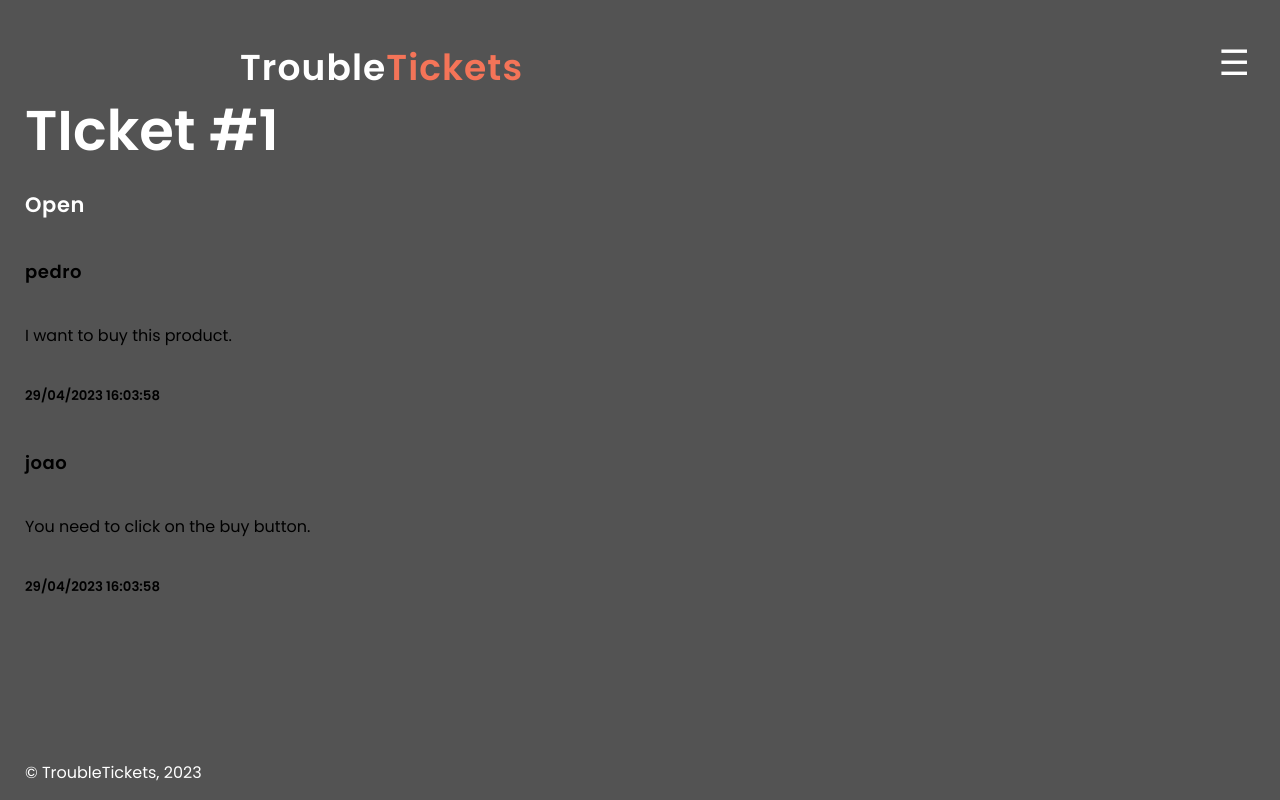
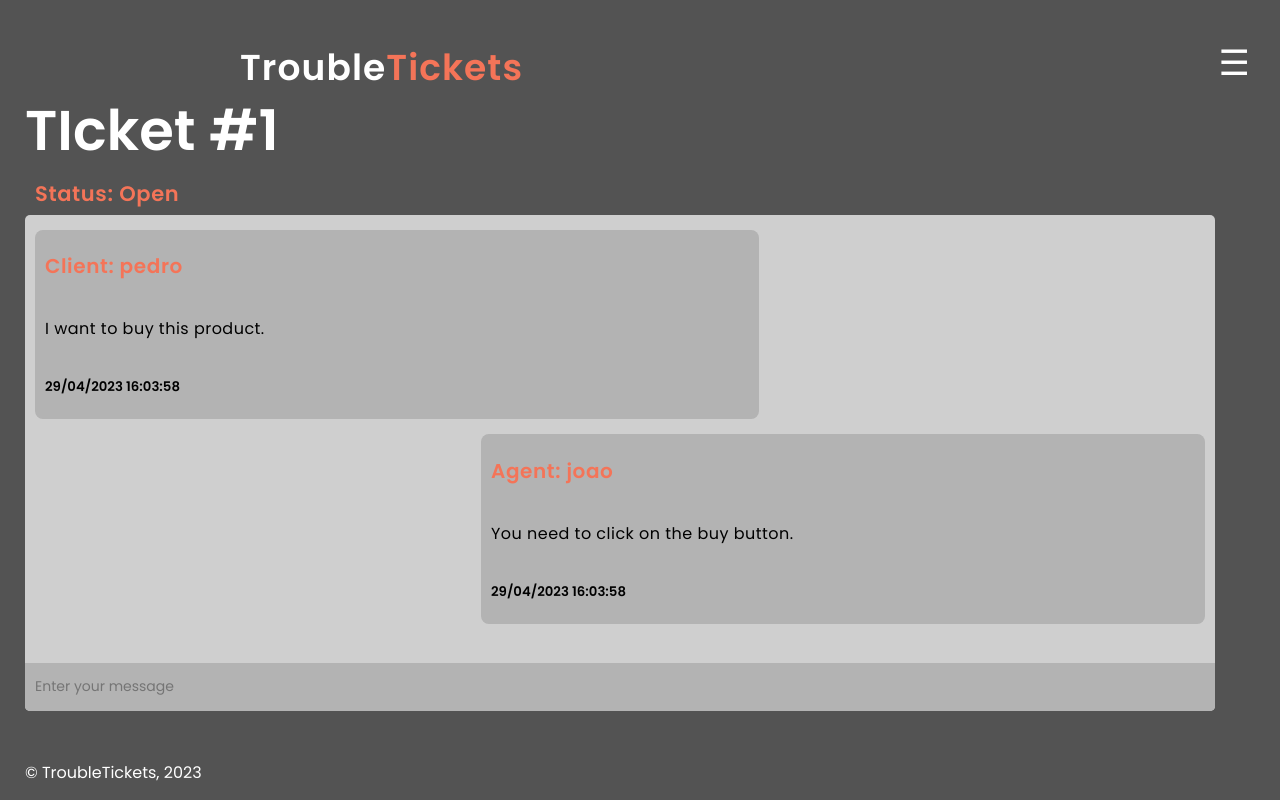
Before and after one commit to Xouteiro/TroubleTickets, a PHP site: page /pages/message.php?id=1 in a window 1280 px wide. Run offline with PHP 8.4, Linux system fonts and the light colour scheme; data comes from the database, SQL or seed files in the repository.

Commit message:
ticket-message page design almost finished

```diff
--- a/css/layout.css
+++ b/css/layout.css
@@ -1,4 +1,3 @@
-
 body {
     display: grid;
     grid-template-columns: 75% 10% 15%;
@@ -7,8 +6,8 @@ body {
     min-width: 20em;
     margin: 0 auto;
     min-height: 100vh;
-    max-height: 10em;
     overflow-x: hidden;
+    overflow-y: auto;
 }
 
 header {
@@ -28,14 +27,16 @@ header>h1 {
 
 
 /* Hide the menu by default */
-nav#menu, div.username, div.filler{
+nav#menu,
+div.username,
+div.filler {
     display: none;
 }
 
 input#sidebar:not(:checked)+.sidebar {
     display: flex;
     grid-column: 2/-1;
-    grid-row:1/2;
+    grid-row: 1/2;
     justify-self: end;
     align-self: end;
     padding-right: 30px;
@@ -61,19 +62,19 @@ input#sidebar:checked~.username {
     align-content: center;
 }
 
-.username img{
+.username img {
     grid-column: 1/2;
     justify-self: end;
     align-self: center;
     margin-left: 35px;
 }
 
-.username h3{
+.username h3 {
     grid-column: 2/-1;
     justify-self: start;
     align-self: center;
     padding-left: 15px;
-    margin:0px;
+    margin: 0px;
 }
 
 
@@ -96,12 +97,12 @@ input#sidebar:checked~#menu {
 
 nav#menu ul {
     display: grid;
-    grid-template-rows: 1fr 1fr 1fr  1fr;
+    grid-template-rows: 1fr 1fr 1fr 1fr;
     padding: 0px;
     margin: 0px;
 }
 
-ul li{
+ul li {
     display: flex;
     align-items: center;
     justify-content: center;
@@ -109,7 +110,8 @@ ul li{
 
 
 
-#logout,#login {
+#logout,
+#login {
     grid-row: 4/-1;
     align-self: end;
     justify-self: start;
@@ -199,134 +201,166 @@ ul li{
 }
 
 
-section#client-tickets{
-    display:grid;
+section#client-tickets {
+    display: grid;
     grid-column: 1/-1;
-    grid-row:2/5;
-    grid-template-rows:16% 10% 32% 10% 32%;
+    grid-row: 2/5;
+    grid-template-rows: 16% 10% 32% 10% 32%;
 }
 
 
-input#sidebar:checked~section#client-tickets{
-    display:grid;
+input#sidebar:checked~section#client-tickets {
+    display: grid;
     grid-column: 1/2;
-    grid-row:2/5;
-    grid-template-rows:16% 10% 32% 10% 32%;
+    grid-row: 2/5;
+    grid-template-rows: 16% 10% 32% 10% 32%;
 }
 
 
-section#client-tickets>h2{
+section#client-tickets>h2 {
     display: flex;
     grid-row: 1/2;
     align-self: center;
 }
-section#client-tickets:nth-child(3){
+
+section#client-tickets:nth-child(3) {
     display: flex;
     grid-row: 2/3;
     align-items: center;
 }
-div.open-tickets{
+
+div.open-tickets {
     display: flex;
-    grid-row:3/4;
+    grid-row: 3/4;
     align-items: center;
 }
-section#client-tickets:nth-child(2){
-    display:flex;
+
+section#client-tickets:nth-child(2) {
+    display: flex;
     grid-row: 4/5;
     align-items: center;
 }
-div.solved-tickets{
+
+div.solved-tickets {
     display: flex;
-    grid-row:5/-1;
+    grid-row: 5/-1;
     align-items: center;
 }
 
-a.ticket{
+a.ticket {
     display: flex;
     flex-direction: column;
-    margin:8px;
+    margin: 8px;
     margin-left: 12px;
     width: 12em;
     height: 90%;
 
 }
 
-section#faq{
-    display:grid;
+section#faq {
+    display: grid;
     grid-column: 1/-1;
-    grid-row:2/5;
+    grid-row: 2/5;
     gap: 10px;
     grid-template-columns: 20% 80%;
     grid-template-rows: 15% 85%;
 }
-input#sidebar:checked~section#faq{
-    display:grid;
+
+input#sidebar:checked~section#faq {
+    display: grid;
     grid-column: 1/2;
-    grid-row:2/5;
+    grid-row: 2/5;
     grid-template-columns: 20% 80%;
     grid-template-rows: 15% 85%;
 }
 
-section#faq h2{
+section#faq h2 {
     grid-column: 1/-1;
     grid-row: 1/2;
 }
-section#faq div.departments{
+
+section#faq div.departments {
     grid-column: 1/2;
     grid-row: 2/-1;
     padding-left: 10px;
     padding-right: 10px;
 }
-input#sidebar:checked~section#faq div.questions{
+
+input#sidebar:checked~section#faq div.questions {
     grid-column: 2/-1;
     grid-row: 2/-1;
     margin-right: 30px;
 }
 
-section#faq div.questions{
+section#faq div.questions {
     grid-column: 2/-1;
     grid-row: 2/-1;
     margin-right: 80px;
 }
 
 
-section#message{
+section#chat {
     display: flex;
     grid-column: 1/-1;
-    grid-row:2/5;
+    grid-row: 2/5;
     flex-direction: column;
+
 }
 
-input#sidebar:checked~section#message{
+input#sidebar:checked~section#chat {
     grid-column: 1/2;
-    grid-row:2/5;
+    grid-row: 2/5;
 }
 
 
-section#message div.client-message{
+section#chat div.client-message {
     display: flex;
     flex-direction: column;
-    justify-content: flex-end;
+    padding-left: 10px;
+    margin-left: 10px;
+    margin-bottom: 15px;
+    margin-bottom: 10px;
 }
 
-section#message div.agent-message {
+
+section#chat div.agent-message {
     display: flex;
     flex-direction: column;
+    margin-left: auto;
+    padding-left: 10px;
+    margin-right: 10px;
+    margin-bottom: 40px;
+}
+
+
+
+section#chat div.messages {
+    margin-right: 65px;
+    display: flex;
+    flex-direction: column;
+    height: 100%;
+}
+
+section#chat div.message-input{
+    display: flex;
+    margin-top: auto;
+    align-items: end;
+}
+
+section#chat div.text {
+   overflow-y: auto;
 }
 
 
 
 
-
-
 footer {
+    display: inline-flex;
     width: 100%;
-    height: auto;
     grid-row: 5/-1;
     grid-column: 1/2;
     justify-self: left;
     align-self: end;
-    bottom: 0;
     padding-left: 25px;
 }
 
--- a/css/style.css
+++ b/css/style.css
@@ -256,6 +256,11 @@ div.solved-tickets {
     margin-right: 10px;
 }
 
+div.open-tickets>p,
+div.solved-tickets>p {
+    padding-left: 15px;
+}
+
 
 a.ticket{
     background-color: white;
@@ -287,8 +292,56 @@ a.ticket h5{
 
 }
 
+section#chat div.client-message, section#chat div.agent-message{
+    background-color: #b3b3b3;
+    width:60%;
+    word-wrap: break-word;
+    margin-top: 15px;
+    border-radius: 8px;
+
+}
+ section#chat div.messages{
+    background-color: #CFCFCF;
+    border-radius: 5px;
+ }
 
 
+
+ input#sidebar:checked~section#chat div.messages{
+    margin-right: 30px;
+}
+
+section#chat div.message-input input{
+    padding: 0px;
+    border: none;
+    outline: none;
+    width: 100%;
+    background: #b3b3b3;
+    height: 100%;
+    padding-bottom: 10px;
+    padding-left: 10px;
+    padding-top: 8px;
+    border-bottom-left-radius: 5px;
+    border-bottom-right-radius: 5px;
+}
+
+section#chat div.message-input{
+    height: 30px;
+    background: #b3b3b3;
+    border-bottom-left-radius: 5px;
+    border-bottom-right-radius: 5px;
+
+}
+
+section#chat div.messages h4{
+    color:#F47458
+ }
+
+ section#chat h3{
+    margin: 0px;
+    color:#F47458;
+    padding:10px;
+}
 
 
 
--- a/css/text.css
+++ b/css/text.css
@@ -94,9 +94,9 @@ div.questions p{
     letter-spacing: 0.03em;
 }
 
-div.ticket p{
+div.ticket p, div.messages p{
     font-weight: 500;
-    font-size: 15px;
+    font-size: 16px;
     line-height: 20px;
     letter-spacing: 0.03em;
 }
@@ -108,6 +108,19 @@ div.ticket h5{
     letter-spacing: 0.03em;
 }
 
+div.messages h4{
+    font-weight: 600;
+    font-size: 20px;
+    line-height: 20px;
+    letter-spacing: 0.03em;
+}
+
+section#chat div.message-input input{
+    font-weight: 400;
+    font-size: 14px;
+    line-height: 18px;
+}
+
 footer {
     font-weight: 400;
     font-size: 16px;
--- a/templates/message_template.php
+++ b/templates/message_template.php
@@ -17,25 +17,27 @@ function output_message(PDO $db, Ticket $ticket, Session $session)
   $messages = Message::getMessages($db,10);
 
   ?>
-  <section id='message' class='message'>
+  <section id='chat' class='chat'>
     <h2>TIcket #<?php echo $ticket->id //mudar para title ?> </h2>
-    <h3><?php if($ticket->status == 1){
+    <h3>Status: <?php if($ticket->status == 1){ //mudar a cor do Open para verde
                 echo "Open";
             }else{
                 echo "Closed";
             }?></h3>
+    <div class="messages">
+      <div class="text">
     <?php
     foreach($messages as $message){
       if($message->ticket_id == $ticket->id)/*tirar quando tiver o getMessagesByTicketId*/{
         if($message->client_id == $ticket->client_id){?>
           <div class='client-message'>
-            <h4><?php echo $client->username?></h4>
+            <h4>Client: <?php echo $client->username //por Agent: a laranja?></h4>
             <p><?php echo $message->message?></p>
             <h5><?php echo $message->date_created->format('d/m/Y H:i:s')?></h5>
           </div>
         <?php } else if($message->client_id == $ticket->agent_id){?>
           <div class='agent-message'>
-          <h4><?php echo $agent->username?></h4>
+          <h4>Agent: <?php echo $agent->username //por Agent: a laranja?></h4>
           <p><?php echo $message->message?></p>
           <h5><?php echo $message->date_created->format('d/m/Y H:i:s')?></h5>
         </div>
@@ -44,7 +46,16 @@ function output_message(PDO $db, Ticket $ticket, Session $session)
 
       }
     }
+
     ?>
+      </div>
+    <div class="message-input">
+      <input type="text" placeholder="Enter your message">
+    </div>
+    </div>
+
+
+
 
   </section>
 
--- a/templates/tickets.php
+++ b/templates/tickets.php
@@ -48,7 +48,7 @@ function output_client_tickets(PDO $db, Session $session)
   <h3>Open</h3>
   <div class="open-tickets">
   <?php
-  $tickets = Ticket::getTicketsClient($db, $client->id, 5); ////é preciso uma função que dê os tickets por id de client e ccom o status
+  $tickets = Ticket::getTicketsClient($db, $client->id, 5);
   if (count($tickets) == 0) { //adicionar aqui opção de criar ticket?>
     <p>No tickets here yet!</p>
   <?php
@@ -73,7 +73,7 @@ function output_client_tickets(PDO $db, Session $session)
   <h3>Solved</h3>
   <div class="solved-tickets">
   <?php
-  $tickets = Ticket::getTicketsClient($db, $client->id, 5); ////é preciso uma função que dê os tickets por id de client e ccom o status
+  $tickets = Ticket::getTicketsClient($db, $client->id, 5); ////é preciso uma função que dê os tickets por id de client e com o status
   if (count($tickets) == 0) { //adicionar aqui opção de criar ticket?>
     <p>No tickets here yet!</p>
   <?php
```
